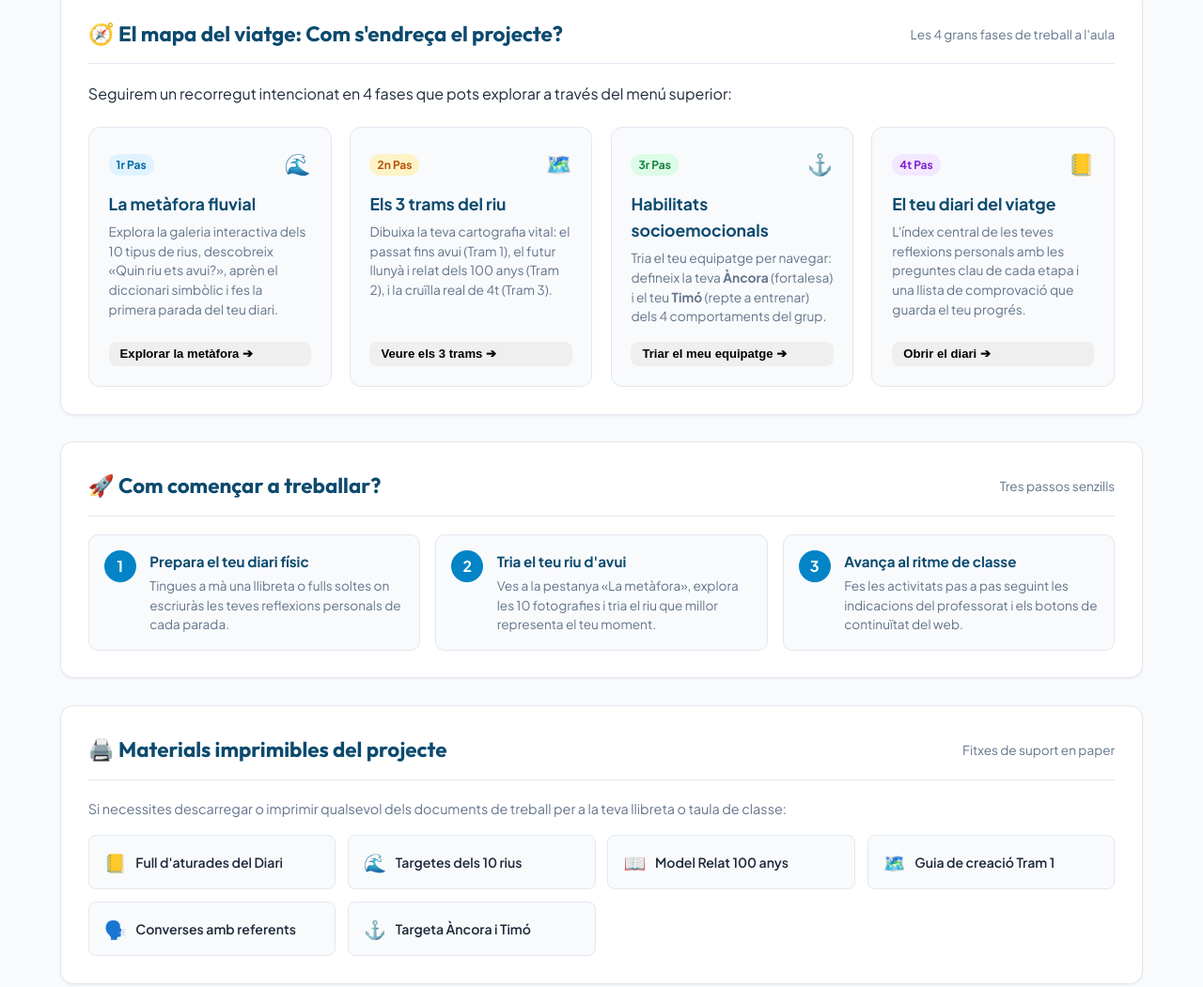
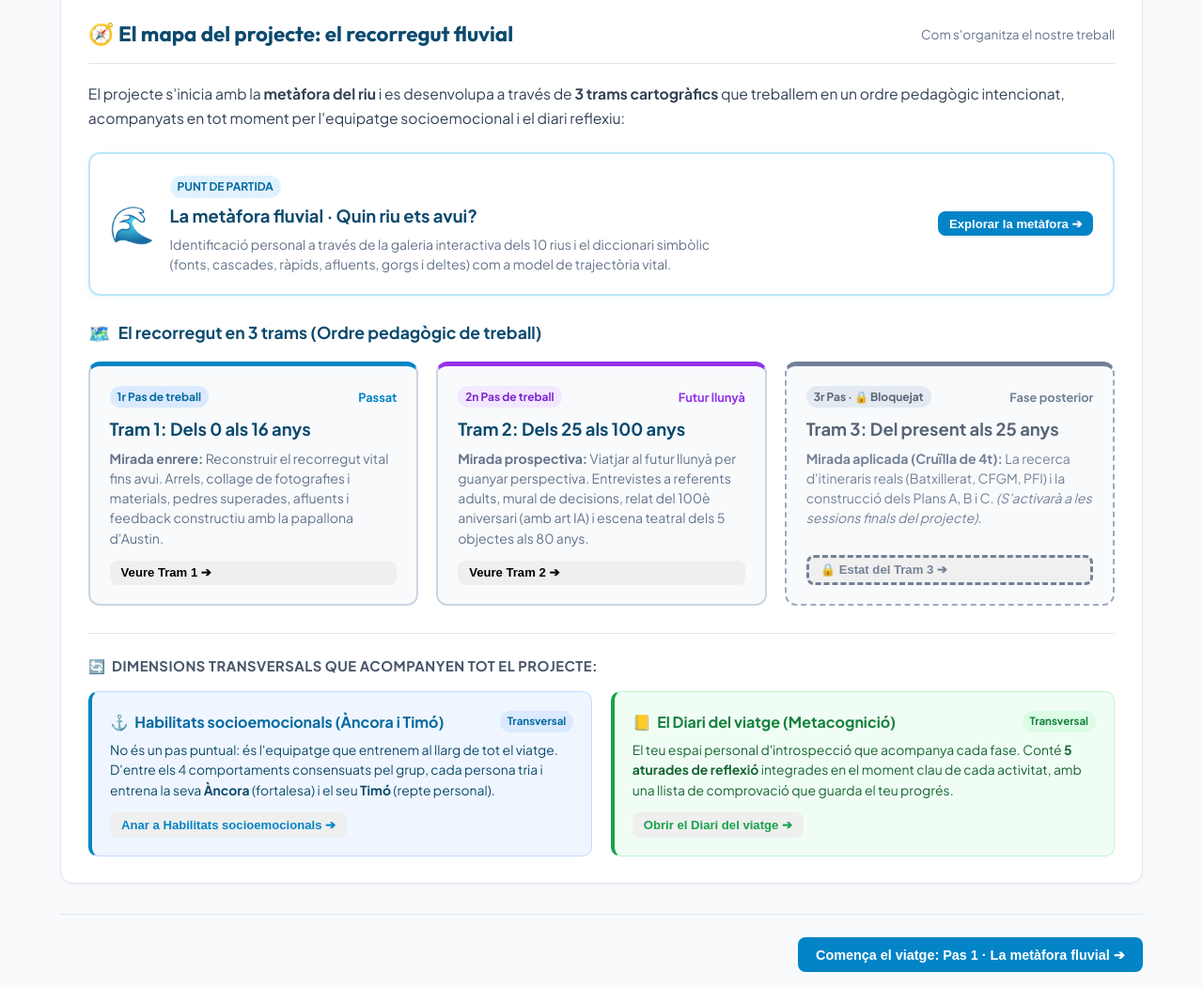
Before and after one commit to mespelt3/Els-rius-de-la-vida, a plain HTML site: page index_alumne.html in a window 1280 px wide. Shown: the part 1010-2061 px from the top of the page at 94% size. Drawn offline with Linux system fonts and the light colour scheme; a web font is replaced by a local one.

Commit message:
Reestructuracio de l'Inici: mapa centrat en els 3 trams del riu, habilitats i diari com a dimensions transversals, i eliminacio de materials i passos inicials

```diff
--- a/index_alumne.html
+++ b/index_alumne.html
@@ -420,6 +420,9 @@
         <!-- ============================================================= -->
     <!-- TAB 0: PÀGINA INICIAL / INICI                                -->
     <!-- ============================================================= -->
+    <!-- ============================================================= -->
+    <!-- TAB 0: PÀGINA INICIAL / INICI                                -->
+    <!-- ============================================================= -->
     <section id="tab-inici" class="tab-content active">
       <div class="route-breadcrumb"><span>📍 Estàs a:</span> <strong>Inici</strong> · Benvinguda i mapa d'orientació del projecte</div>
 
@@ -454,145 +457,144 @@
         </div>
       </div>
 
-      <!-- CARD 2: EL MAPA DEL VIATGE EN 4 ETAPES -->
+      <!-- CARD 2: EL MAPA DEL PROJECTE: ELS 3 TRAMS I LES DIMENSIONS TRANSVERSALS -->
       <div class="card">
         <div class="card-header">
-          <h3 class="card-title">🧭 El mapa del viatge: Com s'endreça el projecte?</h3>
-          <span style="font-size:0.85rem; color:var(--text-muted);">Les 4 grans fases de treball a l'aula</span>
-        </div>
-        <p style="margin-bottom:1.4rem;">
-          Seguirem un recorregut intencionat en 4 fases que pots explorar a través del menú superior:
+          <h3 class="card-title">🧭 El mapa del projecte: el recorregut fluvial</h3>
+          <span style="font-size:0.85rem; color:var(--text-muted);">Com s'organitza el nostre treball</span>
+        </div>
+
+        <p style="font-size:0.98rem; color:#334155; line-height:1.6; margin-bottom:1.5rem;">
+          El projecte s'inicia amb la <strong>metàfora del riu</strong> i es desenvolupa a través de <strong>3 trams cartogràfics</strong> que treballem en un ordre pedagògic intencionat, acompanyats en tot moment per l'equipatge socioemocional i el diari reflexiu:
         </p>
 
-        <div style="display:grid; grid-template-columns:repeat(auto-fit, minmax(240px, 1fr)); gap:1.2rem;">
-
-          <!-- FASE 1 -->
-          <div style="background:#f8fafc; border:1px solid #e2e8f0; border-radius:12px; padding:1.3rem; display:flex; flex-direction:column; justify-content:space-between;">
+        <!-- PUNT DE PARTIDA: LA METÀFORA -->
+        <div style="background:white; border:2px solid #bae6fd; border-radius:12px; padding:1.3rem; margin-bottom:1.5rem; display:flex; align-items:center; justify-content:space-between; flex-wrap:wrap; gap:1rem; box-shadow:0 2px 8px rgba(2,132,199,0.06);">
+          <div style="display:flex; align-items:center; gap:1rem; max-width:680px;">
+            <div style="font-size:2.4rem; line-height:1;">🌊</div>
             <div>
-              <div style="display:flex; justify-content:space-between; align-items:center; margin-bottom:0.6rem;">
-                <span style="background:#e0f2fe; color:#0369a1; font-size:0.75rem; font-weight:800; padding:2px 8px; border-radius:9999px;">1r Pas</span>
-                <span style="font-size:1.4rem;">🌊</span>
-              </div>
-              <h4 style="font-size:1.1rem; color:var(--primary-deep); margin-bottom:0.4rem;">La metàfora fluvial</h4>
-              <p style="font-size:0.86rem; color:var(--text-muted); line-height:1.5;">
-                Explora la galeria interactiva dels 10 tipus de rius, descobreix «Quin riu ets avui?», aprèn el diccionari simbòlic i fes la primera parada del teu diari.
+              <div style="display:inline-block; font-size:0.75rem; font-weight:800; text-transform:uppercase; background:#e0f2fe; color:#0369a1; padding:2px 8px; border-radius:9999px; margin-bottom:0.3rem;">
+                Punt de partida
+              </div>
+              <h4 style="font-size:1.15rem; color:var(--primary-deep); margin:0 0 0.3rem 0;">La metàfora fluvial · Quin riu ets avui?</h4>
+              <p style="font-size:0.88rem; color:var(--text-muted); margin:0; line-height:1.5;">
+                Identificació personal a través de la galeria interactiva dels 10 rius i el diccionari simbòlic (fonts, cascades, ràpids, afluents, gorgs i deltes) com a model de trajectòria vital.
               </p>
             </div>
-            <button class="btn btn-sm btn-outline" style="margin-top:1rem; width:100%;" onclick="switchTab('tab-metafora')">Explorar la metàfora ➔</button>
-          </div>
-
-          <!-- FASE 2 -->
-          <div style="background:#f8fafc; border:1px solid #e2e8f0; border-radius:12px; padding:1.3rem; display:flex; flex-direction:column; justify-content:space-between;">
-            <div>
-              <div style="display:flex; justify-content:space-between; align-items:center; margin-bottom:0.6rem;">
-                <span style="background:#fef3c7; color:#b45309; font-size:0.75rem; font-weight:800; padding:2px 8px; border-radius:9999px;">2n Pas</span>
-                <span style="font-size:1.4rem;">🗺️</span>
-              </div>
-              <h4 style="font-size:1.1rem; color:var(--primary-deep); margin-bottom:0.4rem;">Els 3 trams del riu</h4>
-              <p style="font-size:0.86rem; color:var(--text-muted); line-height:1.5;">
-                Dibuixa la teva cartografia vital: el passat fins avui (Tram 1), el futur llunyà i relat dels 100 anys (Tram 2), i la cruïlla real de 4t (Tram 3).
-              </p>
-            </div>
-            <button class="btn btn-sm btn-outline" style="margin-top:1rem; width:100%;" onclick="switchTab('tab-trams')">Veure els 3 trams ➔</button>
-          </div>
-
-          <!-- FASE 3 -->
-          <div style="background:#f8fafc; border:1px solid #e2e8f0; border-radius:12px; padding:1.3rem; display:flex; flex-direction:column; justify-content:space-between;">
-            <div>
-              <div style="display:flex; justify-content:space-between; align-items:center; margin-bottom:0.6rem;">
-                <span style="background:#dcfce7; color:#15803d; font-size:0.75rem; font-weight:800; padding:2px 8px; border-radius:9999px;">3r Pas</span>
-                <span style="font-size:1.4rem;">⚓</span>
-              </div>
-              <h4 style="font-size:1.1rem; color:var(--primary-deep); margin-bottom:0.4rem;">Habilitats socioemocionals</h4>
-              <p style="font-size:0.86rem; color:var(--text-muted); line-height:1.5;">
-                Tria el teu equipatge per navegar: defineix la teva <strong>Àncora</strong> (fortalesa) i el teu <strong>Timó</strong> (repte a entrenar) dels 4 comportaments del grup.
-              </p>
-            </div>
-            <button class="btn btn-sm btn-outline" style="margin-top:1rem; width:100%;" onclick="switchTab('tab-habilitats')">Triar el meu equipatge ➔</button>
-          </div>
-
-          <!-- FASE 4 -->
-          <div style="background:#f8fafc; border:1px solid #e2e8f0; border-radius:12px; padding:1.3rem; display:flex; flex-direction:column; justify-content:space-between;">
-            <div>
-              <div style="display:flex; justify-content:space-between; align-items:center; margin-bottom:0.6rem;">
-                <span style="background:#f3e8ff; color:#7e22ce; font-size:0.75rem; font-weight:800; padding:2px 8px; border-radius:9999px;">4t Pas</span>
-                <span style="font-size:1.4rem;">📒</span>
-              </div>
-              <h4 style="font-size:1.1rem; color:var(--primary-deep); margin-bottom:0.4rem;">El teu diari del viatge</h4>
-              <p style="font-size:0.86rem; color:var(--text-muted); line-height:1.5;">
-                L'índex central de les teves reflexions personals amb les preguntes clau de cada etapa i una llista de comprovació que guarda el teu progrés.
-              </p>
-            </div>
-            <button class="btn btn-sm btn-outline" style="margin-top:1rem; width:100%;" onclick="switchTab('tab-diari')">Obrir el diari ➔</button>
-          </div>
-
-        </div>
-      </div>
-
-      <!-- CARD 3: COM COMENÇAR? (3 PASSOS PER A L'ALUMNE) -->
-      <div class="card">
-        <div class="card-header">
-          <h3 class="card-title">🚀 Com començar a treballar?</h3>
-          <span style="font-size:0.85rem; color:var(--text-muted);">Tres passos senzills</span>
-        </div>
-
-        <div style="display:grid; grid-template-columns:repeat(auto-fit, minmax(260px, 1fr)); gap:1rem;">
-          <div style="display:flex; gap:0.9rem; align-items:flex-start; padding:1rem; background:#f8fafc; border-radius:10px; border:1px solid #e2e8f0;">
-            <div style="width:34px; height:34px; border-radius:50%; background:var(--primary); color:white; font-weight:800; display:flex; align-items:center; justify-content:center; flex-shrink:0;">1</div>
-            <div>
-              <h4 style="font-size:0.95rem; color:var(--primary-deep); margin-bottom:0.25rem;">Prepara el teu diari físic</h4>
-              <p style="font-size:0.85rem; color:var(--text-muted); margin:0; line-height:1.5;">Tingues a mà una llibreta o fulls soltes on escriuràs les teves reflexions personals de cada parada.</p>
-            </div>
-          </div>
-
-          <div style="display:flex; gap:0.9rem; align-items:flex-start; padding:1rem; background:#f8fafc; border-radius:10px; border:1px solid #e2e8f0;">
-            <div style="width:34px; height:34px; border-radius:50%; background:var(--primary); color:white; font-weight:800; display:flex; align-items:center; justify-content:center; flex-shrink:0;">2</div>
-            <div>
-              <h4 style="font-size:0.95rem; color:var(--primary-deep); margin-bottom:0.25rem;">Tria el teu riu d'avui</h4>
-              <p style="font-size:0.85rem; color:var(--text-muted); margin:0; line-height:1.5;">Ves a la pestanya «La metàfora», explora les 10 fotografies i tria el riu que millor representa el teu moment.</p>
-            </div>
-          </div>
-
-          <div style="display:flex; gap:0.9rem; align-items:flex-start; padding:1rem; background:#f8fafc; border-radius:10px; border:1px solid #e2e8f0;">
-            <div style="width:34px; height:34px; border-radius:50%; background:var(--primary); color:white; font-weight:800; display:flex; align-items:center; justify-content:center; flex-shrink:0;">3</div>
-            <div>
-              <h4 style="font-size:0.95rem; color:var(--primary-deep); margin-bottom:0.25rem;">Avança al ritme de classe</h4>
-              <p style="font-size:0.85rem; color:var(--text-muted); margin:0; line-height:1.5;">Fes les activitats pas a pas seguint les indicacions del professorat i els botons de continuïtat del web.</p>
-            </div>
-          </div>
-        </div>
-      </div>
-
-      <!-- CARD 4: RECURSOS I MATERIALS D'AULA IMPRIMIBLES -->
-      <div class="card">
-        <div class="card-header">
-          <h3 class="card-title">🖨️ Materials imprimibles del projecte</h3>
-          <span style="font-size:0.85rem; color:var(--text-muted);">Fitxes de suport en paper</span>
-        </div>
-        <p style="font-size:0.9rem; color:var(--text-muted); margin-bottom:1rem;">
-          Si necessites descarregar o imprimir qualsevol dels documents de treball per a la teva llibreta o taula de classe:
-        </p>
-
-        <div style="display:grid; grid-template-columns:repeat(auto-fit, minmax(220px, 1fr)); gap:0.8rem;">
-          <a href="imprimible_diari_aturades.html" style="text-decoration:none; color:inherit; display:flex; align-items:center; gap:0.6rem; padding:0.8rem 1rem; background:#f8fafc; border:1px solid #e2e8f0; border-radius:8px; font-size:0.88rem; font-weight:600; transition:all 0.2s;">
-            <span style="font-size:1.2rem;">📒</span> Full d'aturades del Diari
-          </a>
-          <a href="imprimible_targetes_rius.html" style="text-decoration:none; color:inherit; display:flex; align-items:center; gap:0.6rem; padding:0.8rem 1rem; background:#f8fafc; border:1px solid #e2e8f0; border-radius:8px; font-size:0.88rem; font-weight:600; transition:all 0.2s;">
-            <span style="font-size:1.2rem;">🌊</span> Targetes dels 10 rius
-          </a>
-          <a href="imprimible_relat_100_anys.html" style="text-decoration:none; color:inherit; display:flex; align-items:center; gap:0.6rem; padding:0.8rem 1rem; background:#f8fafc; border:1px solid #e2e8f0; border-radius:8px; font-size:0.88rem; font-weight:600; transition:all 0.2s;">
-            <span style="font-size:1.2rem;">📖</span> Model Relat 100 anys
-          </a>
-          <a href="imprimible_tram1.html" style="text-decoration:none; color:inherit; display:flex; align-items:center; gap:0.6rem; padding:0.8rem 1rem; background:#f8fafc; border:1px solid #e2e8f0; border-radius:8px; font-size:0.88rem; font-weight:600; transition:all 0.2s;">
-            <span style="font-size:1.2rem;">🗺️</span> Guia de creació Tram 1
-          </a>
-          <a href="imprimible_bastida_referents.html" style="text-decoration:none; color:inherit; display:flex; align-items:center; gap:0.6rem; padding:0.8rem 1rem; background:#f8fafc; border:1px solid #e2e8f0; border-radius:8px; font-size:0.88rem; font-weight:600; transition:all 0.2s;">
-            <span style="font-size:1.2rem;">🗣️</span> Converses amb referents
-          </a>
-          <a href="imprimible_targeta_equipatge.html" style="text-decoration:none; color:inherit; display:flex; align-items:center; gap:0.6rem; padding:0.8rem 1rem; background:#f8fafc; border:1px solid #e2e8f0; border-radius:8px; font-size:0.88rem; font-weight:600; transition:all 0.2s;">
-            <span style="font-size:1.2rem;">⚓</span> Targeta Àncora i Timó
-          </a>
-        </div>
+          </div>
+          <button class="btn btn-sm btn-primary" onclick="switchTab('tab-metafora')">Explorar la metàfora ➔</button>
+        </div>
+
+        <!-- ELS 3 TRAMS -->
+        <div style="margin-bottom:1.5rem;">
+          <div style="display:flex; align-items:center; gap:0.5rem; margin-bottom:1rem;">
+            <span style="font-size:1.2rem;">🗺️</span>
+            <h4 style="font-size:1.1rem; color:var(--primary-deep); margin:0;">El recorregut en 3 trams (Ordre pedagògic de treball)</h4>
+          </div>
+
+          <div style="display:grid; grid-template-columns:repeat(auto-fit, minmax(280px, 1fr)); gap:1.2rem;">
+
+            <!-- TRAM 1 -->
+            <div style="background:#f8fafc; border:2px solid #cbd5e1; border-top:5px solid #0284c7; border-radius:12px; padding:1.3rem; display:flex; flex-direction:column; justify-content:space-between;">
+              <div>
+                <div style="display:flex; justify-content:space-between; align-items:center; margin-bottom:0.5rem;">
+                  <span style="background:#dbeafe; color:#0369a1; font-size:0.75rem; font-weight:800; padding:2px 8px; border-radius:9999px;">1r Pas de treball</span>
+                  <span style="font-size:0.8rem; font-weight:700; color:#0284c7;">Passat</span>
+                </div>
+                <h4 style="font-size:1.15rem; color:var(--primary-deep); margin-bottom:0.4rem;">Tram 1: Dels 0 als 16 anys</h4>
+                <p style="font-size:0.88rem; color:var(--text-muted); line-height:1.5; margin-bottom:0.8rem;">
+                  <strong>Mirada enrere:</strong> Reconstruir el recorregut vital fins avui. Arrels, collage de fotografies i materials, pedres superades, afluents i feedback constructiu amb la papallona d'Austin.
+                </p>
+              </div>
+              <button class="btn btn-sm btn-outline" style="width:100%;" onclick="switchTab('tab-trams'); showTramDetail(1);">
+                Veure Tram 1 ➔
+              </button>
+            </div>
+
+            <!-- TRAM 2 -->
+            <div style="background:#f8fafc; border:2px solid #cbd5e1; border-top:5px solid #9333ea; border-radius:12px; padding:1.3rem; display:flex; flex-direction:column; justify-content:space-between;">
+              <div>
+                <div style="display:flex; justify-content:space-between; align-items:center; margin-bottom:0.5rem;">
+                  <span style="background:#f3e8ff; color:#7e22ce; font-size:0.75rem; font-weight:800; padding:2px 8px; border-radius:9999px;">2n Pas de treball</span>
+                  <span style="font-size:0.8rem; font-weight:700; color:#9333ea;">Futur llunyà</span>
+                </div>
+                <h4 style="font-size:1.15rem; color:var(--primary-deep); margin-bottom:0.4rem;">Tram 2: Dels 25 als 100 anys</h4>
+                <p style="font-size:0.88rem; color:var(--text-muted); line-height:1.5; margin-bottom:0.8rem;">
+                  <strong>Mirada prospectiva:</strong> Viatjar al futur llunyà per guanyar perspectiva. Entrevistes a referents adults, mural de decisions, relat del 100è aniversari (amb art IA) i escena teatral dels 5 objectes als 80 anys.
+                </p>
+              </div>
+              <button class="btn btn-sm btn-outline" style="width:100%;" onclick="switchTab('tab-trams'); showTramDetail(2);">
+                Veure Tram 2 ➔
+              </button>
+            </div>
+
+            <!-- TRAM 3 -->
+            <div style="background:#f8fafc; border:2px dashed #94a3b8; border-top:5px solid #64748b; border-radius:12px; padding:1.3rem; display:flex; flex-direction:column; justify-content:space-between; opacity:0.9;">
+              <div>
+                <div style="display:flex; justify-content:space-between; align-items:center; margin-bottom:0.5rem;">
+                  <span style="background:#e2e8f0; color:#475569; font-size:0.75rem; font-weight:800; padding:2px 8px; border-radius:9999px;">3r Pas · 🔒 Bloquejat</span>
+                  <span style="font-size:0.8rem; font-weight:700; color:#64748b;">Fase posterior</span>
+                </div>
+                <h4 style="font-size:1.15rem; color:#475569; margin-bottom:0.4rem;">Tram 3: Del present als 25 anys</h4>
+                <p style="font-size:0.88rem; color:var(--text-muted); line-height:1.5; margin-bottom:0.8rem;">
+                  <strong>Mirada aplicada (Cruïlla de 4t):</strong> La recerca d'itineraris reals (Batxillerat, CFGM, PFI) i la construcció dels Plans A, B i C. <em>(S'activarà a les sessions finals del projecte).</em>
+                </p>
+              </div>
+              <button class="btn btn-sm btn-outline" style="width:100%; border-style:dashed; color:#64748b;" onclick="switchTab('tab-trams'); showTramDetail(3);">
+                🔒 Estat del Tram 3 ➔
+              </button>
+            </div>
+
+          </div>
+        </div>
+
+        <!-- DIMENSIONS TRANSVERSALS -->
+        <div style="margin-top:1.8rem; padding-top:1.4rem; border-top:1px solid #e2e8f0;">
+          <h4 style="font-size:0.92rem; text-transform:uppercase; letter-spacing:0.5px; color:#475569; margin-bottom:0.9rem; display:flex; align-items:center; gap:0.4rem;">
+            <span>🔄</span> Dimensions transversals que acompanyen tot el projecte:
+          </h4>
+
+          <div style="display:grid; grid-template-columns:repeat(auto-fit, minmax(300px, 1fr)); gap:1.2rem;">
+
+            <!-- HABILITATS (TRANSVERSAL) -->
+            <div style="background:#eff6ff; border:1px solid #bfdbfe; border-left:4px solid #0284c7; padding:1.2rem; border-radius:10px; display:flex; flex-direction:column; justify-content:space-between;">
+              <div>
+                <div style="display:flex; justify-content:space-between; align-items:center; margin-bottom:0.4rem;">
+                  <span style="font-weight:700; color:#0369a1; font-size:1rem; display:flex; align-items:center; gap:0.4rem;">
+                    <span>⚓</span> Habilitats socioemocionals (Àncora i Timó)
+                  </span>
+                  <span style="background:#dbeafe; color:#0369a1; font-size:0.72rem; font-weight:800; padding:2px 8px; border-radius:9999px;">Transversal</span>
+                </div>
+                <p style="font-size:0.87rem; color:#0c4a6e; line-height:1.55; margin:0 0 0.8rem 0;">
+                  No és un pas puntual: és l'equipatge que entrenem al llarg de tot el viatge. D'entre els 4 comportaments consensuats pel grup, cada persona tria i entrena la seva <strong>Àncora</strong> (fortalesa) i el seu <strong>Timó</strong> (repte personal).
+                </p>
+              </div>
+              <button class="btn btn-sm btn-outline" style="border-color:#0284c7; color:#0284c7; width:fit-content;" onclick="switchTab('tab-habilitats')">
+                Anar a Habilitats socioemocionals ➔
+              </button>
+            </div>
+
+            <!-- DIARI (TRANSVERSAL) -->
+            <div style="background:#f0fdf4; border:1px solid #bbf7d0; border-left:4px solid #16a34a; padding:1.2rem; border-radius:10px; display:flex; flex-direction:column; justify-content:space-between;">
+              <div>
+                <div style="display:flex; justify-content:space-between; align-items:center; margin-bottom:0.4rem;">
+                  <span style="font-weight:700; color:#15803d; font-size:1rem; display:flex; align-items:center; gap:0.4rem;">
+                    <span>📒</span> El Diari del viatge (Metacognició)
+                  </span>
+                  <span style="background:#dcfce7; color:#15803d; font-size:0.72rem; font-weight:800; padding:2px 8px; border-radius:9999px;">Transversal</span>
+                </div>
+                <p style="font-size:0.87rem; color:#166534; line-height:1.55; margin:0 0 0.8rem 0;">
+                  El teu espai personal d'introspecció que acompanya cada fase. Conté <strong>5 aturades de reflexió</strong> integrades en el moment clau de cada activitat, amb una llista de comprovació que guarda el teu progrés.
+                </p>
+              </div>
+              <button class="btn btn-sm btn-outline" style="border-color:#16a34a; color:#16a34a; width:fit-content;" onclick="switchTab('tab-diari')">
+                Obrir el Diari del viatge ➔
+              </button>
+            </div>
+
+          </div>
+        </div>
+
       </div>
 
       <!-- PEU DE FLUX INICI -->
```
Also changed, not shown: index.html (+134 -132 lines).
